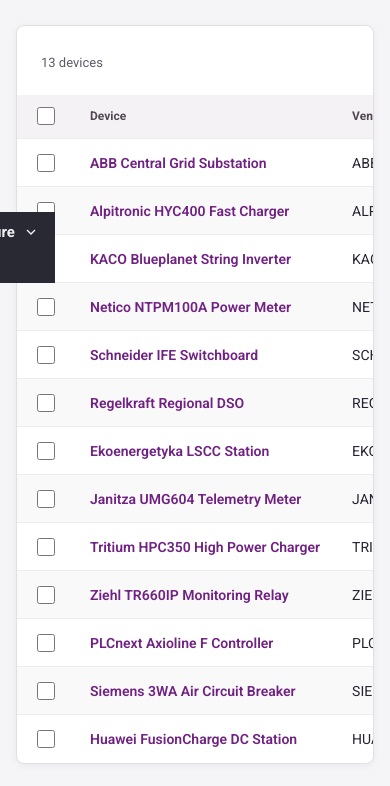
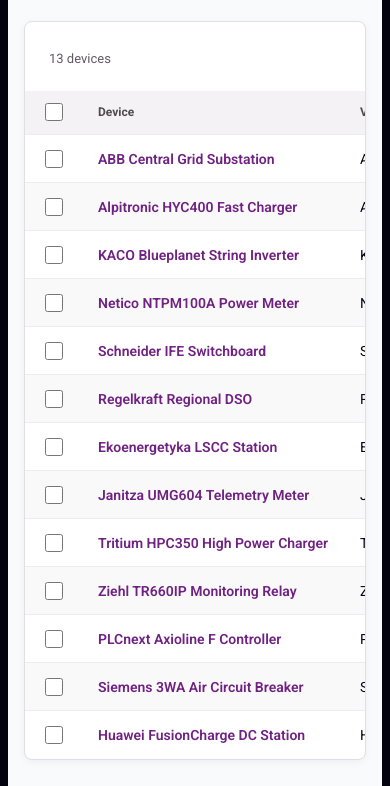
Before and after one commit to Raiken/red-kite-devices-preview, a plain HTML site: page index.html in a window 390 px wide. Shown: the part 175-961 px from the top of the page. Drawn offline with Linux system fonts and the light colour scheme.

Commit message:
Fix mobile drawer and cockpit surface

```diff
--- a/index.html
+++ b/index.html
@@ -1043,6 +1043,35 @@ h3 {
 [data-theme=dark] .topbar {
   background: var(--color-black);
   color: var(--color-white);
+}
+.workspace {
+  background: var(--color-black);
+  min-height: 100vh;
+}
+.workspace main {
+  background: var(--color-neutral-100);
+  color: var(--color-neutral-600);
+  border-radius: 12px 12px 0 0;
+  min-height: calc(100vh - 48px);
+  margin: 0 12px;
+  padding-top: 32px;
+}
+@media (max-width: 700px) {
+  .nav {
+    visibility: hidden;
+    pointer-events: none;
+    overflow: hidden;
+  }
+  .layout.mobile-open .nav {
+    visibility: visible;
+    pointer-events: auto;
+    overflow: auto;
+  }
+  .workspace main {
+    margin: 0 8px;
+    padding: 24px 16px 90px;
+    border-radius: 12px 12px 0 0;
+  }
 }
 </style></head><body><div id="app"></div><script>"use strict";
 (() => {
```
